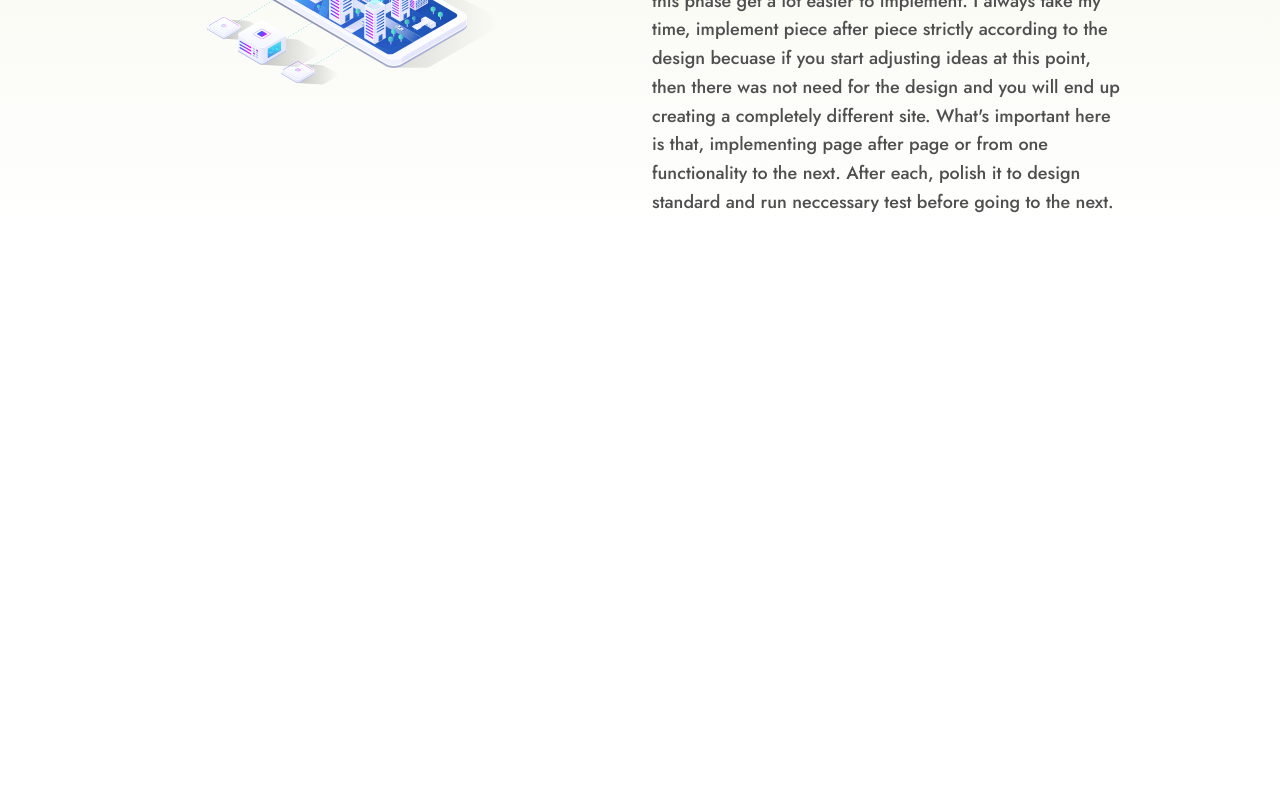
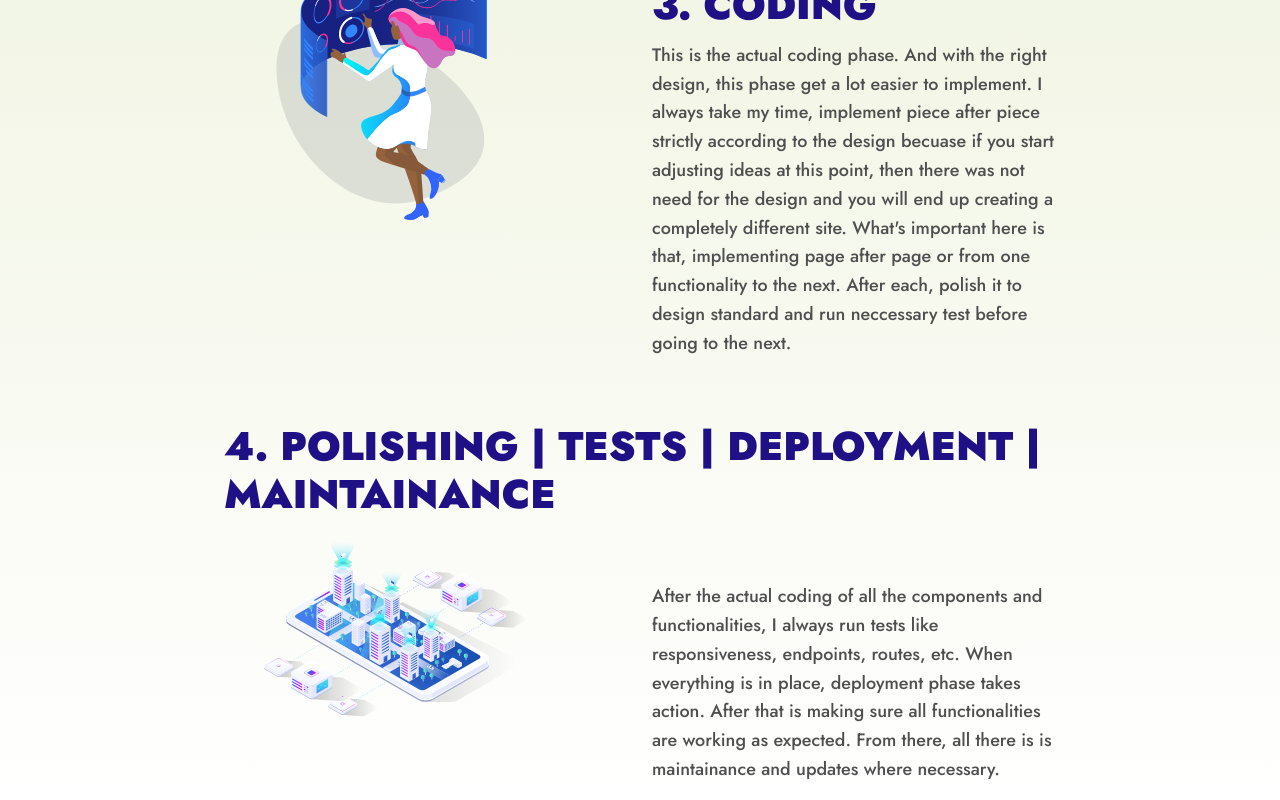
Before and after one commit to Vitalis-Kirui/My-Portfolio, an Angular app in the folder Portfolio-UI/: page / in a window 1280 px wide. Shown: the part 3833-4633 px from the top of the page. Before the commit the page ends 4066 px from the top, so only its background shows below. Built offline with nearby package versions, Linux system fonts and the light colour scheme.

Commit message:
deployment content and their styles

```diff
--- a/Portfolio-UI/src/app/app.component.css
+++ b/Portfolio-UI/src/app/app.component.css
@@ -206,7 +206,7 @@ h2{
 }
 
 .devContent{
-    width: 75%;
+    width: 65%;
     margin: auto;
 }
 
@@ -224,7 +224,7 @@ h2{
     width: 100%;
 }
 
-.projectBirth img, .coding img{
+.projectBirth img, .coding img, .deployment img{
     width: 75%;
     /* margin: auto; */
     height: auto;
--- a/Portfolio-UI/src/app/app.component.html
+++ b/Portfolio-UI/src/app/app.component.html
@@ -258,7 +258,7 @@
         <div class="row coding pt-5">
 
             <div class="col-md-6">
-                <img src="assets/images/Business.svg" alt="Coding svg">
+                <img src="assets/images/hero-corporate-our-service-delivery-mission.svg" alt="Coding svg">
 
             </div>
 
@@ -278,6 +278,27 @@
 
         </div>
 
+        <!-- Deployment -->
+        <div class="deployment pt-5 row">
+
+            <h1 class="text-start">4. Polishing | Tests | Deployment | Maintainance</h1>
+
+            <div class="col-md-6">
+                <img src="assets/images/Business.svg" alt="Deployment svg">
+
+            </div>
+
+            <div class="col-md-6 pt-lg-5">
+                <p>After the actual coding of all the components and functionalities, I always run tests like
+                    responsiveness, endpoints,
+                    routes, etc. When everything is in place, deployment phase takes action. After that is making sure
+                    all functionalities
+                    are working as expected. From there, all there is is maintainance and updates where necessary.</p>
+            </div>
+
+
+        </div>
+
     </div>
 
 </div>
```
